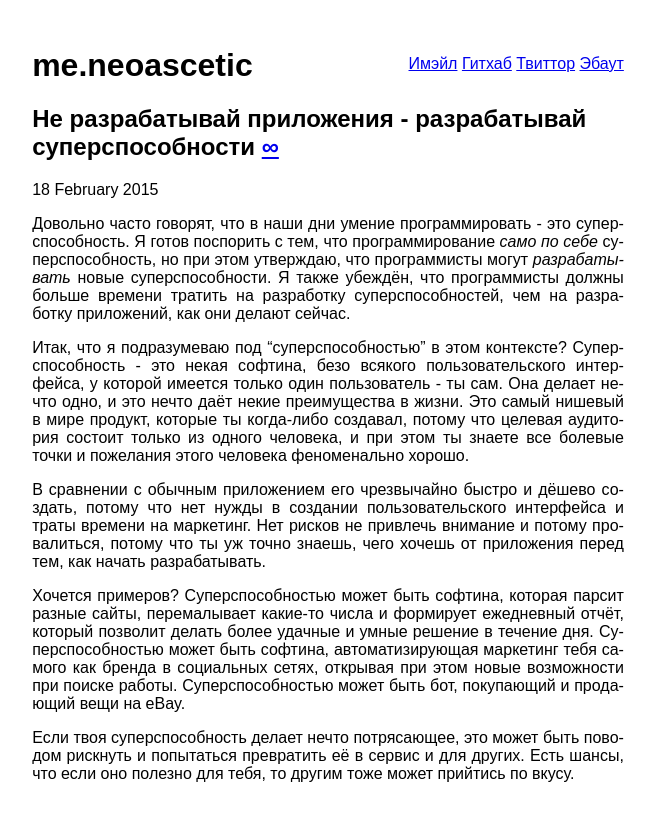
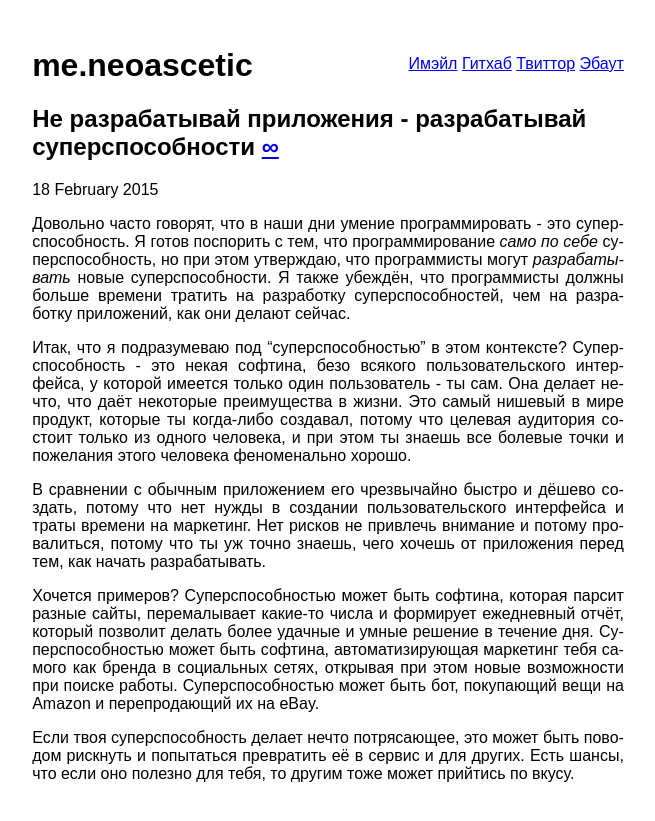
Before and after one commit to hacknug/iguides, a Jekyll site: the page built from _posts/2015-02-18-dont-develop-apps-develop-superpowers.md, in a window 1280 px wide. Shown: the top 821 px of the page, without its empty margins (312-967 px from the left). Built offline with Jekyll 4.4.1, drawn with Linux system fonts in a browser that asks for light colours; Markdown is read by kramdown in place of the engine named in the settings; comment, search, counter and statistics services are not loaded; a style sheet for code colours, icons or effects is not loaded.

Commit message:
Fix some errors in Superpowers post, thx @vasayxtx

```diff
--- a/_posts/2015-02-18-dont-develop-apps-develop-superpowers.md
+++ b/_posts/2015-02-18-dont-develop-apps-develop-superpowers.md
@@ -13,10 +13,10 @@ link: http://edu.mkrecny.com/thoughts/dont-develop-apps-develop-superpowers
 Итак,   что  я   подразумеваю   под  "суперспособностью"   в  этом   контексте?
 Суперспособность   -  это   некая  софтина,   безо  всякого   пользовательского
 интерфейса, у  которой имеется только  один пользователь  - ты сам.  Она делает
-нечто одно, и  это нечто даёт некие  преимущества в жизни. Это  самый нишевый в
-мире  продукт, которые  ты когда-либо  создавал, потому  что целевая  аудитория
-состоит только  из одного человека,  и при этом ты  знаете все болевые  точки и
-пожелания этого человека феноменально хорошо.
+нечто,  что даёт  некоторые  преимущества в  жизни. Это  самый  нишевый в  мире
+продукт, которые ты  когда-либо создавал, потому что  целевая аудитория состоит
+только из одного человека,  и при этом ты знаешь все  болевые точки и пожелания
+этого человека феноменально хорошо.
 
 В  сравнении с  обычным приложением  его чрезвычайно  быстро и  дёшево создать,
 потому что нет нужды в создании пользовательского интерфейса и траты времени на
@@ -28,7 +28,8 @@ link: http://edu.mkrecny.com/thoughts/dont-develop-apps-develop-superpowers
 позволит делать более удачные и  умные решение в течение дня. Суперспособностью
 может  быть  софтина,  автоматизирующая  маркетинг тебя  самого  как  бренда  в
 социальных  сетях,  открывая при  этом  новые  возможности при  поиске  работы.
-Суперспособностью может быть бот, покупающий и продающий вещи на eBay.
+Суперспособностью может быть бот, покупающий  вещи на Amazon и перепродающий их
+на eBay.
 
 Если твоя  суперспособность делает  нечто потрясающее,  это может  быть поводом
 рискнуть и попытаться превратить её в сервис и для других. Есть шансы, что если
```
